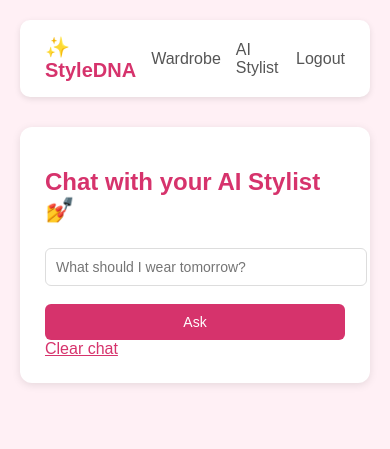
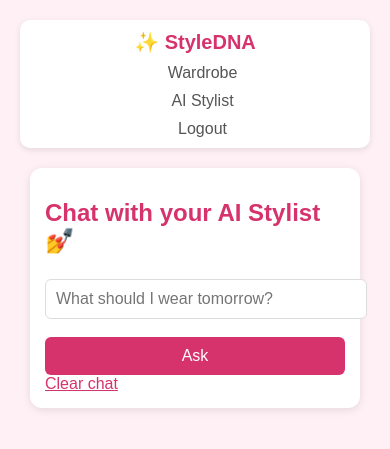
Before and after one commit to Erikamediratta/StyleDNA, a Python web app: template agent/templates/chat.html in a window 390 px wide. Shown: the top 449 px of the page. Run offline with Jinja, Linux system fonts and the light colour scheme; the template is opened without the code that fills it, so the values that code supplies are empty.

Commit message:
Add responsive css for mobile

```diff
--- a/agent/static/style.css
+++ b/agent/static/style.css
@@ -83,4 +83,20 @@ input, select {
 
 a {
     color: #d6336c;
+
+}@media (max-width: 600px) {
+    .card {
+        margin: 10px;
+        padding: 15px;
+    }
+
+    .navbar {
+        flex-direction: column;
+        gap: 10px;
+        padding: 10px;
+    }
+
+    input, select, .btn {
+        font-size: 16px;
+    }
 }
```
